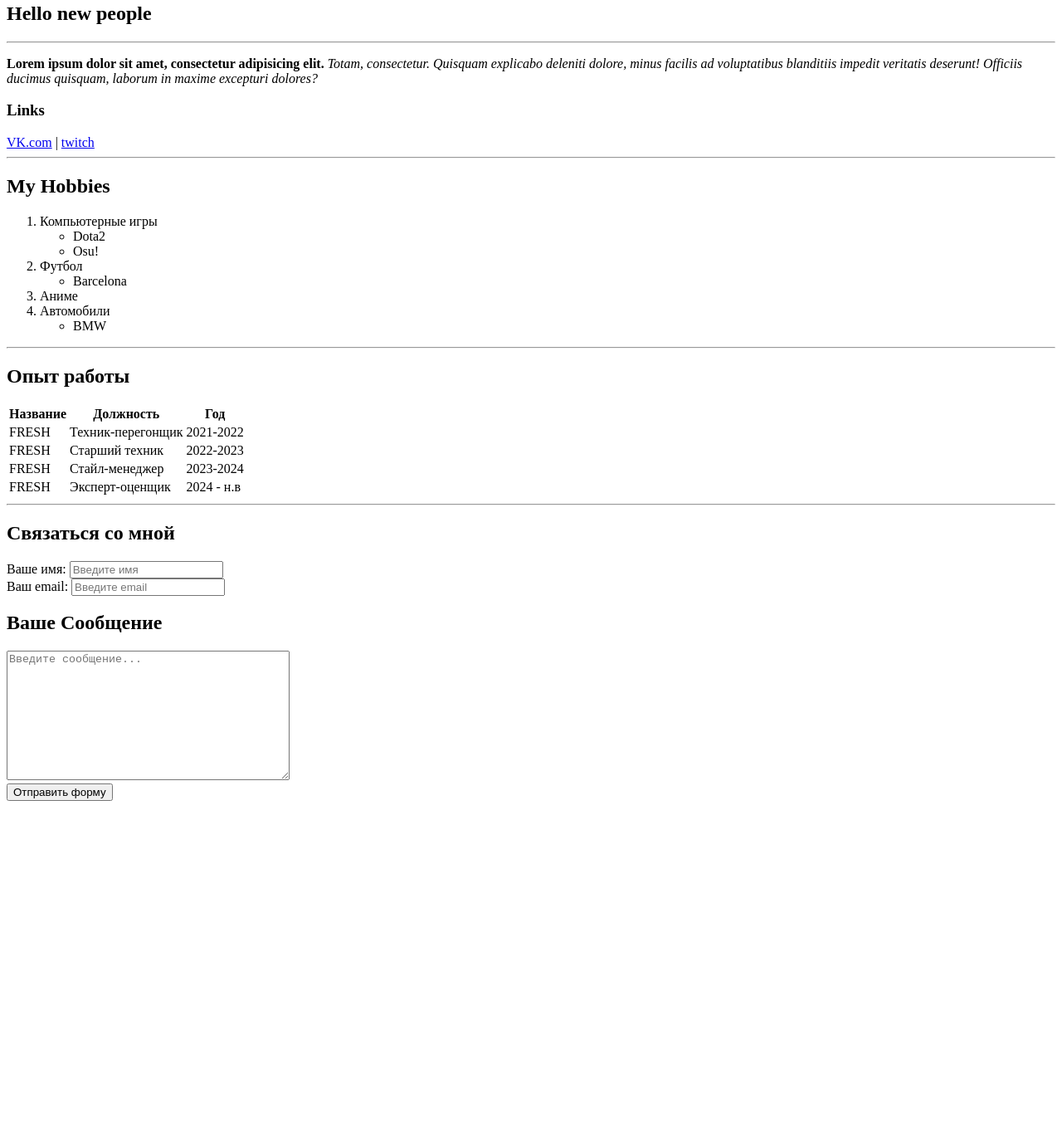
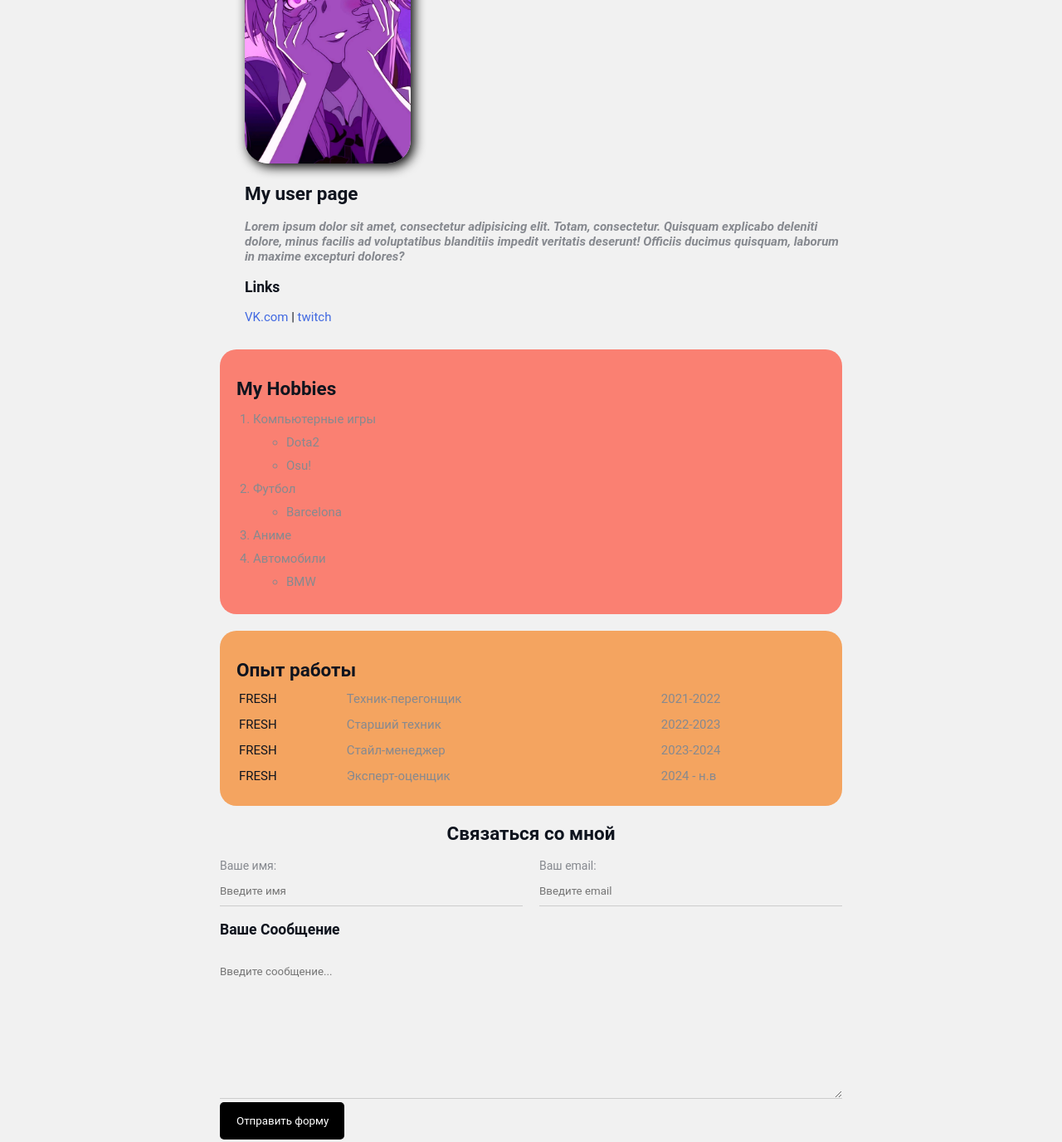
Before and after one commit to Deezyosu/resume, a plain HTML site: page index.html in a window 1280 px wide. Shown: the part 141-1517 px from the top of the page at 83% size. Before the commit the page ends 1114 px from the top, so only its background shows below. Drawn offline with Linux system fonts and the light colour scheme; a web font is replaced by a local one.

Commit message:
Add styles

```diff
--- a/index.html
+++ b/index.html
@@ -6,28 +6,31 @@
     <meta name="keywords" content="css,  html, course, online, dota2">
     <meta name="viewport" content="This is my user page">
     <title>Page 01</title>
+    <link rel="stylesheet" href="selectors.css">
 </head>
 <body>
 
-<img src="https://avatars.mds.yandex.net/get-kino-vod-films-gallery/69336/b4053a7ecf51c1e28e0082ce0b93d028/380x240" width="150" alt="My Face">
+    <div class="container">
+        <div class="info">
+            <div class="info-text">
+                <img class="avatar" src="image.jpeg" alt="My face">
 
-<h1>My user page</h1>
-<br>
-<h2>Hello new people</h2>
-<hr>
-<p><strong>Lorem ipsum dolor sit amet, consectetur adipisicing elit.</strong> <em> Totam, consectetur. Quisquam explicabo deleniti dolore, minus facilis ad voluptatibus blanditiis impedit veritatis deserunt! Officiis ducimus quisquam, laborum in maxime excepturi dolores?</em></p>
+                <h2>My user page</h2>
 
-<h3>Links</h3>
+    <p><strong>Lorem ipsum dolor sit amet, consectetur adipisicing elit.</strong> <em> Totam, consectetur. Quisquam explicabo deleniti dolore, minus facilis ad voluptatibus blanditiis impedit veritatis deserunt! Officiis ducimus quisquam, laborum in maxime excepturi dolores?</em></p>
 
-<a href="https://vk.com/deezypro" target="_blank">VK.com</a>
-|
-<a href="https://www.twitch.tv/deezyowo" target="_blank">twitch</a>
+    <h3>Links</h3>
 
-<hr>
+    <a href="https://vk.com/deezypro" target="_blank">VK.com</a>
+    |
+    <a href="https://www.twitch.tv/deezyowo" target="_blank">twitch</a>
+        </div>
+    </div>
 
+<div class="card bg-red">
 <h2>My Hobbies</h2>
 
-<ol>
+<ol class="list">
     <li>Компьютерные игры</li>
     <ul>
         <li>Dota2</li>
@@ -42,20 +45,20 @@
     <ul>
         <li>BMW</li>
     </ul>
+</ol>
+</div>
 
-</ol>
-<hr>
-
+<div class="card bg-yellow">
 <h2>Опыт работы</h2>
 
-<table>
-    <Thead>
+<table class="table">
+    <!-- <Thead>
         <tr>
             <th>Название</th>
             <th>Должность</th>
             <th>Год</th>
         </tr>
-    </Thead>
+    </Thead> -->
     <tr>
         <td>FRESH</td>
         <td>Техник-перегонщик</td>
@@ -77,31 +80,32 @@
         <td>2024 - н.в</td>
     </tr>
 </table>
+</div>
 
-<hr>
+<form class="form">
+    <h2>Связаться со мной</h2>
 
-<h2>Связаться со мной</h2>
-
-<form>
-    <div>
+    <div class="form-row">
+    <div class="form-group">
         <label for="name">Ваше имя:</label>
         <input type="name" id="name" placeholder="Введите имя">
     </div>
-    <div>
+    <div class="form-group">
         <label for="email">Ваш email:</label>
         <input type="email" id="email" placeholder="Введите email ">
     </div>
-    <h2>Ваше Сообщение</h2>
+</div>
+    <h3>Ваше Сообщение</h3>
 
-    <div>
+    <div class="form-group">
         <label for="message"></label>
         <textarea name="message" id="message" placeholder="Введите сообщение..." rows="10" cols="40"></textarea>
     </div>
     <div>
-        <input type="submit" value="Отправить форму">
+        <input type="submit" class="btn" value="Отправить форму">
     </div>
 </form>
-
+</div>
 
 </body>
 </html>
--- /dev/null
+++ b/selectors.css
@@ -0,0 +1,165 @@
+@import url('https://fonts.googleeapis.com/css2?family=Roboto&display=swap');
+
+body {
+    font-family: 'Roboto', sans-serif;
+    font-size: 15px;
+    font-weight: normal;
+    background: #f1f1f1;
+    color: #0F141E;
+}
+
+@media (max-width: 650px) {
+    .info {
+        display: block;
+        text-align: center ;
+    }
+}
+
+.info-text p {
+    font-weight: bold;
+    font-style: italic;
+    color: #86898f;
+    margin: 0;
+}
+
+.card {
+    border-radius: 20px;
+    padding: 15px 20px;
+    margin-bottom: 20px;
+}
+
+.info {
+    margin-bottom: 30px;;
+    display: flex;
+
+}
+.info-text {
+    margin-left: 30px;
+}
+
+.info-text h4 {
+    margin-bottom: 10px;
+}
+
+.card h2 {
+    margin-bottom: 10px;
+}
+
+.bg-red {
+    background: #FA8072;
+}
+
+.bg-yellow {
+    background: #F4A460;
+}
+
+.avatar {
+    box-shadow: 4px 4px 14px rgba(0, 0, 0, 25);
+    border-radius: 28px;
+    width: 200px;
+}
+
+.container {
+    max-width: 750px;
+    margin: auto;
+    padding-top: 30px;
+}
+
+a {
+    color: #4169E1;
+    text-decoration: none;
+}
+
+a:hover {
+    color: #DC143C;
+}
+a:visited {
+    color: #B22222;
+}
+
+a:active {
+    color: blue;
+}
+
+.btn {
+    background: black;
+    color: white;
+    border-radius: 5px;
+    width: 150px;
+    padding: 15px 20px;
+    border: none;
+    cursor: pointer;
+    font-family: inherit;
+}
+
+.btn:hover {
+    opacity: 0.8;
+}
+
+.list {
+    padding: 0 20px;
+}
+.list li {
+    color: #86898f;
+    margin-bottom: 10px;
+}
+
+.table {
+    width: 100%;
+}
+
+.table td{
+    padding-bottom: 10px;
+}
+
+.form-row {
+    margin-bottom: 10px;
+    display: flex;
+}
+
+.form-row .form-group {
+    /* display: inline-block; */
+    margin-right: 20px;
+    width: 50%;
+    /* width: calc(50% - 20px); */
+}
+.form-row .form-group:last-child {
+    margin-right: 0;
+}
+
+.table td:nth-child(2),
+.table td:nth-child(3) {
+    color: #86898f;
+}
+
+.form h2 {
+    text-align: center;
+}
+
+@media (max-width: 650px) {
+    .form-row {
+        display: block;
+    }
+    .form-row .form-group {
+        width: 100%;
+        margin-bottom: 10px;
+    }
+}
+
+.form-group label {
+    display: block;
+    font-size: 14px;
+    color: #86898f;
+}
+
+.form-group input, textarea {
+    width: 100%;
+    box-sizing: border-box;
+    border: none;
+    background: transparent;
+    border-bottom: 1px solid #ccc;
+    color: #000;
+    padding: 15px 0 10px;
+    outline: none;
+    font-family: inherit;
+}
```
Also changed, not shown: image.jpeg (added).
